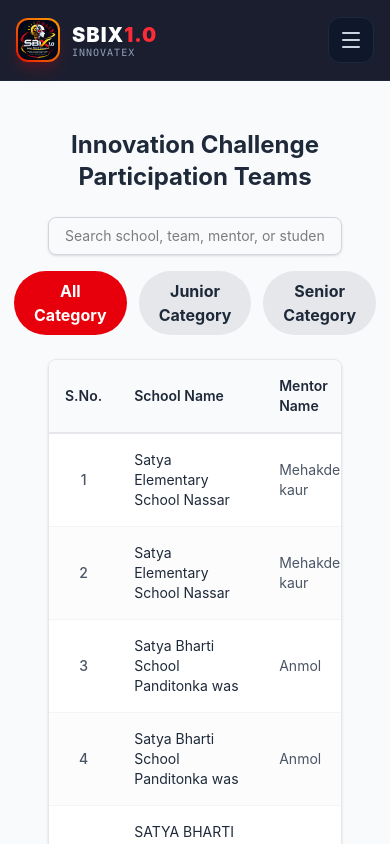
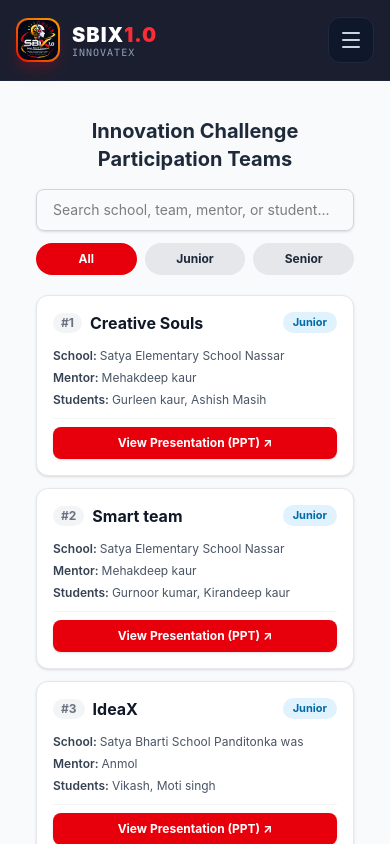
Before and after one commit to Cdansoftware/sbix, a React (Vite) app: page /participants in a window 390 px wide. Shown: the top 844 px of the page. Built offline with nearby package versions, Linux system fonts and the light colour scheme.

Commit message:
added_ino_page

```diff
--- a/src/pages/InnovationChallenge.jsx
+++ b/src/pages/InnovationChallenge.jsx
@@ -5,14 +5,21 @@ const InnovationChallenge = () => {
   const [selectedCategory, setSelectedCategory] = useState('All');
   const [searchQuery, setSearchQuery] = useState('');
 
-  // Helper function to highlight matching text
+  // Helper function to escape special regex characters to prevent crashes
+  const escapeRegExp = (string) => {
+    return string.replace(/[.*+?^${}()|[\]\\]/g, '\\$&');
+  };
+
+  // Helper function to highlight matching text safely
   const highlightText = (text, query) => {
-    if (!query) return text;
+    if (!query || !text) return text;
 
-    const parts = text.split(new RegExp(`(${query})`, 'gi'));
+    const escapedQuery = escapeRegExp(query);
+    const parts = text.split(new RegExp(`(${escapedQuery})`, 'gi'));
+
     return parts.map((part, i) =>
       part.toLowerCase() === query.toLowerCase() ? (
-        <mark key={i} className="bg-yellow-200 text-gray-900 px-0.5 rounded">
+        <mark key={i} className="bg-yellow-200 text-gray-900 px-0.5 rounded font-medium">
           {part}
         </mark>
       ) : (
@@ -25,8 +32,9 @@ const InnovationChallenge = () => {
   const filteredData = ideathonData.filter(item => {
     const matchesCategory = selectedCategory === 'All' || item.category === selectedCategory;
 
-    const query = searchQuery.toLowerCase();
+    const query = searchQuery.toLowerCase().trim();
     const matchesSearch =
+      !query ||
       item.schoolName.toLowerCase().includes(query) ||
       item.teamName.toLowerCase().includes(query) ||
       item.mentorName.toLowerCase().includes(query) ||
@@ -36,13 +44,13 @@ const InnovationChallenge = () => {
   });
 
   return (
-    <div className="max-w-[1300px] mx-auto p-6 font-sans">
-      <h1 className="text-2xl font-bold mb-6 text-center text-gray-800" style={{ marginBottom: '24px' }}>
+    <div className="max-w-[1300px] mx-auto p-3 sm:p-6 font-sans">
+      <h1 className="text-xl sm:text-2xl font-bold mb-4 sm:mb-6 text-center text-gray-800">
         Innovation Challenge Participation Teams
       </h1>
 
       {/* Search and Filter Section */}
-      <div className="flex flex-col md:flex-row justify-between items-center gap-4 mb-6">
+      <div className="flex flex-col md:flex-row justify-between items-center gap-3 sm:gap-4 mb-5 sm:mb-6">
         {/* Search Input */}
         <div className="w-full md:w-80">
           <input
@@ -50,30 +58,99 @@ const InnovationChallenge = () => {
             placeholder="Search school, team, mentor, or student..."
             value={searchQuery}
             onChange={(e) => setSearchQuery(e.target.value)}
-            className="w-full px-4 py-2 border border-gray-300 rounded-lg shadow-sm focus:outline-none focus:ring-2 focus:ring-red-500 text-sm"
+            className="w-full px-4 py-2.5 border border-gray-300 rounded-lg shadow-sm focus:outline-none focus:ring-2 focus:ring-red-500 text-sm"
           />
         </div>
 
         {/* Filter Buttons */}
-        <div className="flex justify-center gap-3">
+        <div className="flex w-full md:w-auto justify-center gap-2 sm:gap-3">
           {['All', 'Junior', 'Senior'].map(cat => (
             <button
               key={cat}
               onClick={() => setSelectedCategory(cat)}
-              className={`px-5 py-2 rounded-full font-bold transition-colors cursor-pointer border-none ${
+              className={`flex-1 md:flex-initial px-4 sm:px-5 py-2 rounded-full text-xs sm:text-sm font-bold transition-colors cursor-pointer border-none text-center ${
                 selectedCategory === cat
                   ? 'bg-red-600 text-white'
                   : 'bg-gray-200 text-gray-800 hover:bg-gray-300'
               }`}
             >
-              {cat} Category
+              {cat}
             </button>
           ))}
         </div>
       </div>
 
-      {/* Table Container */}
-      <div className="overflow-x-auto border border-gray-200 rounded-lg shadow-sm bg-white">
+      {/* 📱 MOBILE VIEW: Cards (Shown on screens < 768px) */}
+      <div className="block md:hidden space-y-3">
+        {filteredData.length > 0 ? (
+          filteredData.map((team, index) => (
+            <div
+              key={team.id}
+              className="bg-white border border-gray-200 rounded-xl p-4 shadow-sm space-y-2.5"
+            >
+              {/* Header: S.No, Category & Team Name */}
+              <div className="flex justify-between items-start gap-2">
+                <div className="flex items-center gap-2">
+                  <span className="text-xs font-bold text-gray-500 bg-gray-100 px-2 py-0.5 rounded-full">
+                    #{index + 1}
+                  </span>
+                  <h3 className="font-bold text-base text-gray-900 leading-snug">
+                    {highlightText(team.teamName, searchQuery)}
+                  </h3>
+                </div>
+                <span className={`px-2.5 py-0.5 rounded-full text-[11px] font-bold shrink-0 ${
+                  team.category === 'Junior'
+                    ? 'bg-sky-100 text-sky-700'
+                    : 'bg-emerald-100 text-emerald-700'
+                }`}>
+                  {team.category}
+                </span>
+              </div>
+
+              {/* Details List */}
+              <div className="text-xs text-gray-600 space-y-1.5 pt-1">
+                <div>
+                  <span className="font-semibold text-gray-700">School: </span>
+                  {highlightText(team.schoolName, searchQuery)}
+                </div>
+                <div>
+                  <span className="font-semibold text-gray-700">Mentor: </span>
+                  {highlightText(team.mentorName, searchQuery)}
+                </div>
+                <div>
+                  <span className="font-semibold text-gray-700">Students: </span>
+                  {highlightText(team.members.join(', '), searchQuery)}
+                </div>
+              </div>
+
+              {/* Action Button */}
+              <div className="pt-2 border-t border-gray-100 flex justify-end">
+                {team.pptLink ? (
+                  <a
+                    href={team.pptLink}
+                    target="_blank"
+                    rel="noopener noreferrer"
+                    className="w-full text-center py-2 bg-red-600 hover:bg-red-700 text-white text-xs font-bold rounded-lg shadow-sm transition-colors"
+                  >
+                    View Presentation (PPT) ↗
+                  </a>
+                ) : (
+                  <span className="text-gray-400 text-xs italic py-1">
+                    PPT Not Available
+                  </span>
+                )}
+              </div>
+            </div>
+          ))
+        ) : (
+          <div className="bg-white p-6 text-center text-gray-500 text-sm rounded-xl border border-gray-200">
+            No matching teams found.
+          </div>
+        )}
+      </div>
+
+      {/* 💻 DESKTOP VIEW: Table (Shown on screens >= 768px) */}
+      <div className="hidden md:block overflow-x-auto border border-gray-200 rounded-lg shadow-sm bg-white">
         <table className="w-full border-collapse text-left">
           <thead>
             <tr className="bg-gray-50 border-b-2 border-gray-200 text-gray-800">
```
